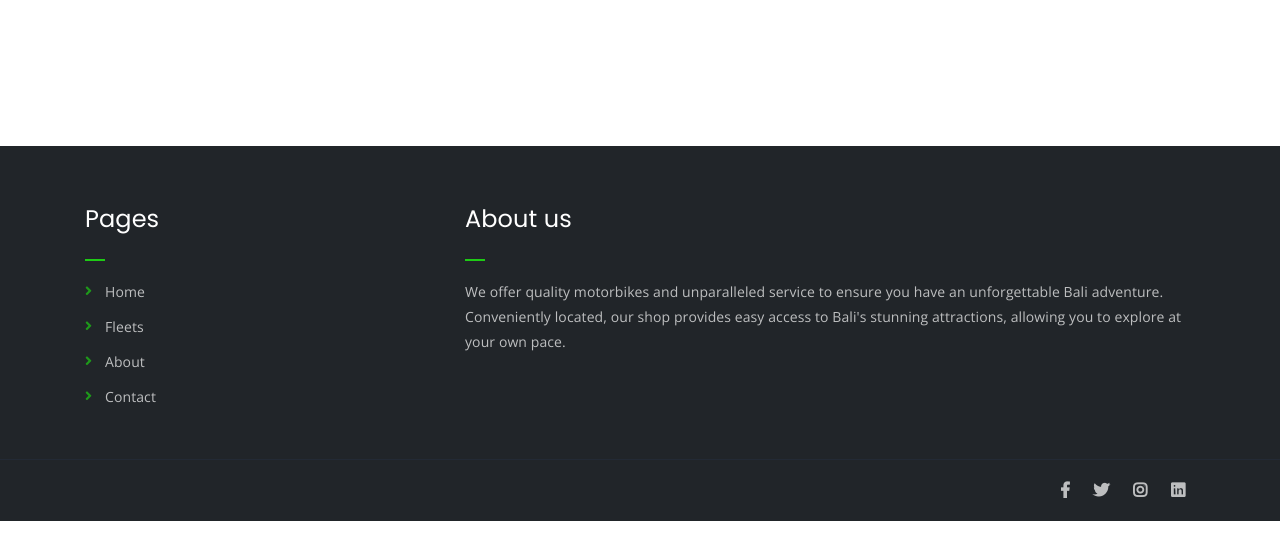
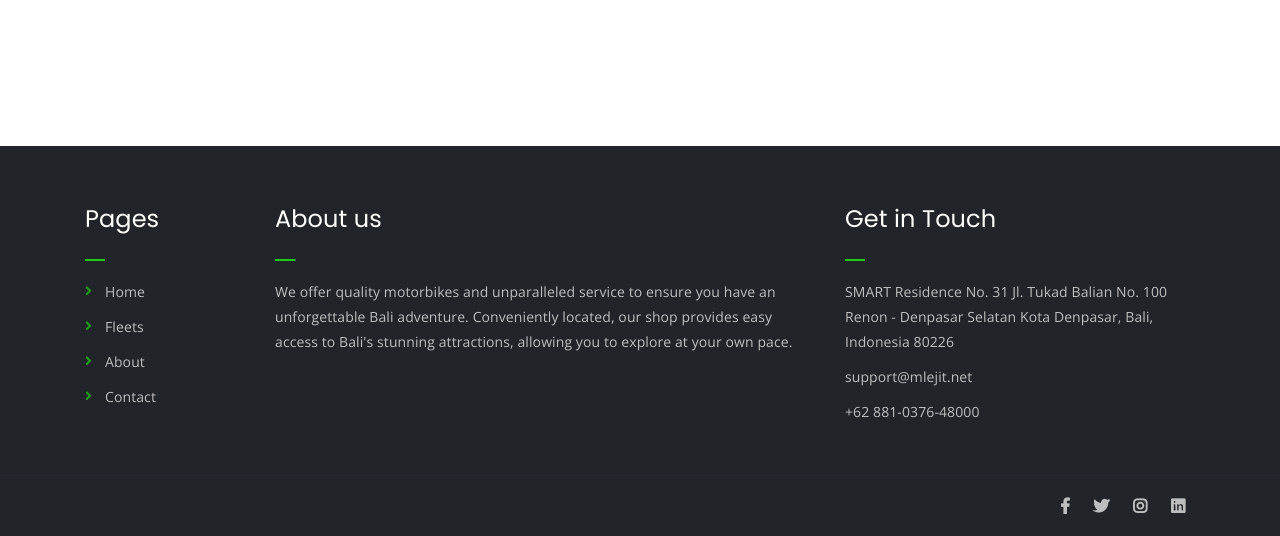
Before and after one commit to adpratama/hisandfriends, a CodeIgniter app: page /database/index.php/home/index in a window 1280 px wide. Shown: the part 1730-2266 px from the top of the page. Run offline with CodeIgniter, Linux system fonts and the light colour scheme; data that the repository does not hold is empty; some libraries are stand-ins or nearby versions.

Commit message:
update: informasi kontak di footer

```diff
--- a/application/views/index.php
+++ b/application/views/index.php
@@ -157,7 +157,7 @@
     <div class="footer-area">
         <div class="container">
             <div class="row">
-                <div class="col-lg-4 col-md-6 col-6">
+                <div class="col-lg-2 col-md-6 col-6">
                     <div class="footer-box pages">
                         <h2 class="widget-title">Pages</h2>
                         <ul>
@@ -176,22 +176,22 @@
                         </ul>
                     </div>
                 </div>
-                <div class="col-lg-8 col-md-6 col-6">
+                <div class="col-lg-6 col-md-6 col-6">
                     <div class="footer-box about-widget">
                         <h2 class="widget-title">About us</h2>
                         <p>We offer quality motorbikes and unparalleled service to ensure you have an unforgettable Bali adventure. Conveniently located, our shop provides easy access to Bali's stunning attractions, allowing you to explore at your own pace.</p>
                     </div>
                 </div>
-                <!-- <div class="col-lg-4 col-md-6 col-12">
+                <div class="col-lg-4 col-md-6 col-12">
                     <div class="footer-box get-in-touch">
                         <h2 class="widget-title">Get in Touch</h2>
                         <ul>
-                            <li>Halim Perdanakusuma International Airport, Near Car Parking Area</li>
+                            <li>SMART Residence No. 31 Jl. Tukad Balian No. 100 Renon - Denpasar Selatan Kota Denpasar, Bali, Indonesia 80226</li>
                             <li>support@mlejit.net</li>
-                            <li>+62 817 010 7303</li>
+                            <li>+62 881-0376-48000</li>
                         </ul>
                     </div>
-                </div> -->
+                </div>
                 <!-- <div class="col-lg-3 col-md-6">
                     <div class="footer-box subscribe">
                         <h2 class="widget-title">Subscribe</h2>
@@ -220,7 +220,7 @@
                         <ul>
                             <li><a href="#" target="_blank"><i class="fab fa-facebook-f"></i></a></li>
                             <li><a href="#" target="_blank"><i class="fab fa-twitter"></i></a></li>
-                            <li><a href="#" target="_blank"><i class="fab fa-instagram"></i></a></li>
+                            <li><a href="https://www.instagram.com/mlejit_kopi/" target="_blank"><i class="fab fa-instagram"></i></a></li>
                             <li><a href="#" target="_blank"><i class="fab fa-linkedin"></i></a></li>
                             <!-- <li><a href="#" target="_blank"><i class="fab fa-dribbble"></i></a></li> -->
                         </ul>
```
